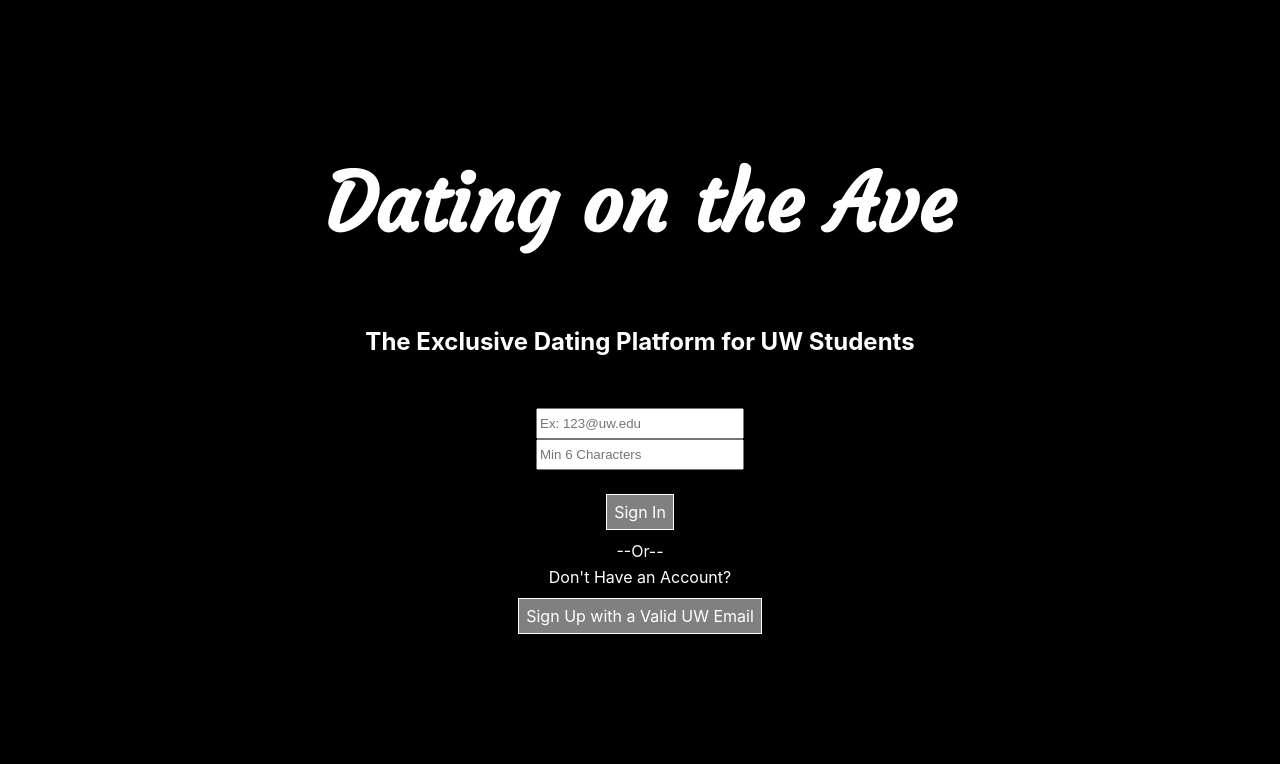
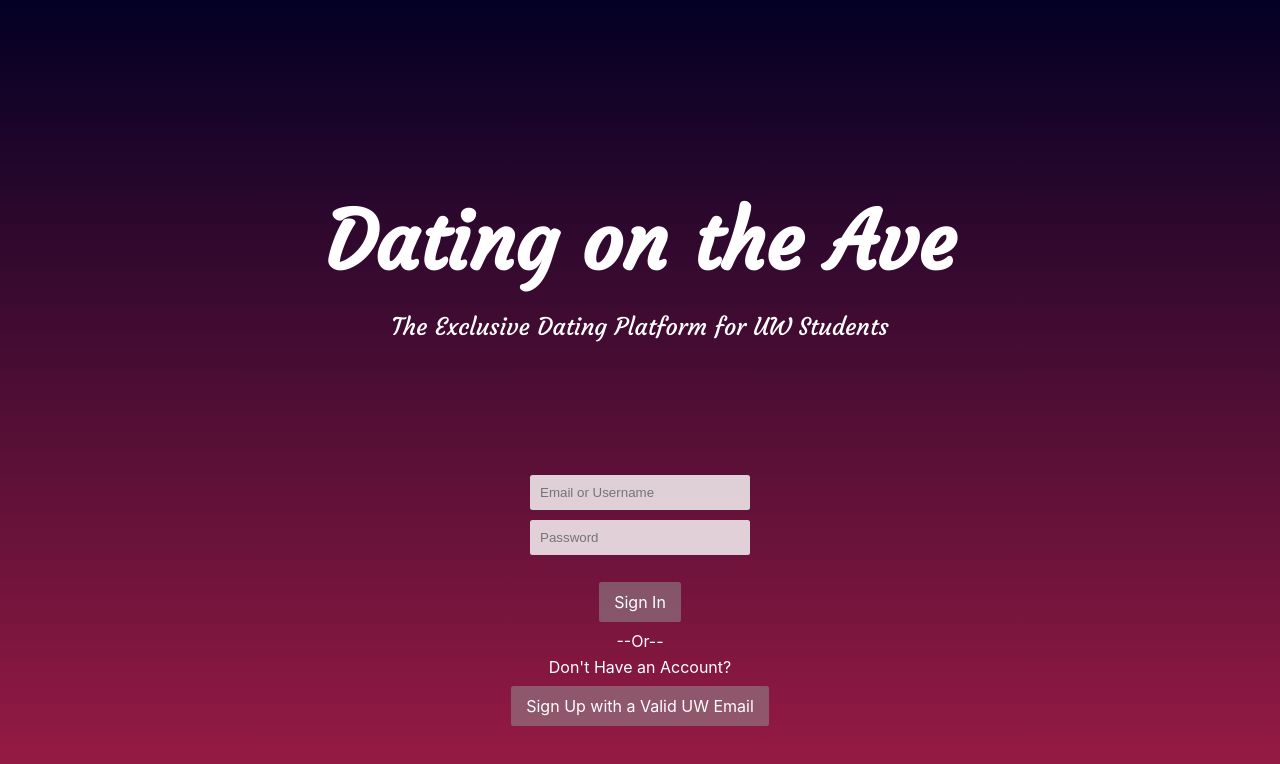
Before and after one commit to TreyMichaels7/DOTA, a React (Create React App) app in the folder client/: page / in a window 1280 px wide. Shown: the top 764 px of the page. Built offline with nearby package versions, Linux system fonts and the light colour scheme; the HTML template or start-up script is replaced by a standard one.

Commit message:
HUGE style upgrades, removed 'logging in...' alert

```diff
--- a/client/src/App.css
+++ b/client/src/App.css
@@ -5,26 +5,39 @@
   text-align: center;
 }
 
-html {
+html, body {
   background-color: black;
+  width: 100%;
+  height: 100%;
+}
+
+#root, #root > div {
+  height: 100%;
 }
 
 .landing-main {
-  margin: 100px;
+  height: 100%;
   display: flex;
   align-items: center;
   flex-direction: column;
+  background: rgb(2,0,36);
+  background: linear-gradient(180deg, rgba(2,0,36,1) 0%, rgba(147,26,67,1) 94%);
 }
 
 .landing-title {
   color: white;
   font-size: 80px;
   font-family: 'Courgette', cursive;
+  margin-top: 15%;
+  margin-bottom: 0;
 }
 
 .landing-subtitle {
   color: white;
   font-size: 24px;
+  margin-bottom: 7.5%;
+  font-family: 'Courgette', cursive;
+  font-weight: 400;
 }
 
 .landing-text {
@@ -35,10 +48,36 @@ html {
 .landing-links {
   color: white;
   text-decoration: none;
-  border: 1px solid white;
-  background-color: grey;
-  padding: 7px;
+  background-color: rgba(150,150,150,0.5);
+  padding: 10px 15px;
+  border-radius: 2.5px;
   cursor: pointer;
+  transition: .2s ease-in-out;
+}
+
+.landing-links:hover {
+  background-color: rgba(150,150,150,.75);
+}
+
+select {
+  box-sizing: content-box;
+  padding: 5px 5px;
+  border-radius: 2.5px;
+  opacity: 0.8;
+}
+
+input[type=email], input[type=password], input[type=text], textarea {
+  text-decoration: none;
+  background-color: rgba(255,255,255,0.8);
+  border: none;
+  padding: 5px 10px;
+  border-radius: 2.5px;
+  transition: .2s ease-in-out;
+}
+
+input[type=email]:focus, input[type=password]:focus, input[type=email]:hover, input[type=password]:hover, input[type=text]:focus, input[type=text]:hover, textarea:hover, textarea:focus {
+  outline: none;
+  background-color: rgba(255,255,255,0.95);
 }
 
 .sign-in-button {
@@ -58,6 +97,10 @@ html {
   align-items: center;
 }
 
+.sign-in > input {
+  margin: 5px;
+}
+
 .input-field {
   width: 200px;
   height: 25px;
@@ -68,17 +111,20 @@ html {
 }
 
 .register-main {
-  margin: 100px;
+  height: 100%;
   display: flex;
   align-items: center;
   flex-direction: column;
-  align-items: center;
+  background: rgb(2,0,36);
+  background: linear-gradient(180deg, rgba(2,0,36,1) 0%, rgba(147,26,67,1) 94%);
 }
 
 .register-title {
   color: white;
   font-size: 24px;
   font-family: 'Courgette', cursive;
+  margin-top: 10%;
+  margin-bottom: 1em;
 }
 
 .register-form {
@@ -107,8 +153,7 @@ html {
   justify-content: space-between;
   padding: 2em;
   height: 40px;
-  background-color: white;
-  vertical-align: center;
+  background-color: #181818;
 }
 
 .nav-button {
@@ -122,7 +167,7 @@ html {
 }
 
 .nav-profile-pic {
-  border: 3px solid black;
+  border: 2px solid #E91E63;
   border-radius: 50%;
   background-color: white;
   height: 40px;
@@ -130,29 +175,39 @@ html {
 }
 
 .nav-home-link {
-  color: black;
+  color: white;
   font-size: 40px;
   font-family: 'Courgette', cursive;
   text-decoration: none;
+  transition: .2s ease-in-out;
+}
+
+.nav-home-link:hover {
+  color: #E91E63;
 }
 
 .nav-links {
-  color: black;
+  color: white;
   text-decoration: none;
   cursor: pointer;
 }
 
+.nav-links:hover {
+  color: #E91E63;
+}
+
 .expanded {
   position: absolute;
-  background-color: grey;
+  background-color: rgb(46, 46, 46);
   display: flex;
   flex-direction: column;
   justify-content: space-evenly;
   align-items: center;
-  width: 100px;
-  height: 100px;
-  top: 105px;
-  right: 0px;
+  width: 120px;
+  height: 80px;
+  top: 85px;
+  right: 30px;
+  border-radius: 2.5px;
 }
 
 .hidden {
@@ -168,17 +223,16 @@ html {
 }
 
 .profile-title {
-  margin-left: 2em;
-  margin-right: 2em;
+  margin-left: 1em;
+  margin-right: 1em;
   font-size: 36px;
   color: white;
 }
 
 .profile-main {
-  margin-top: 100px;
+  margin-top: 20px;
   display: flex;
   flex-direction: column;
-  height: 600px;
 }
 
 .profile-text {
@@ -186,11 +240,13 @@ html {
 }
 
 .profile-bio {
+  width: calc(100% - 10em);
+  margin-left: 2em;
+  margin-top: 1em;
+  padding: 20px 40px;
+  border-radius: 2.5px;
+  background-color: #181818;
   color: white;
-  margin-left: 4em;
-  margin-left: 4em;
-  margin-bottom: 4em;
-  height: 75px;
 }
 
 .profile-avail {
@@ -202,13 +258,17 @@ html {
 
 .profile-subtitle {
   font-size: 30px;
+  margin: 0;
 }
 
 .profile-container {
-  width: 80%;
-  margin-left: 4em;
+  width: calc(100% - 10em);
+  margin-left: 2em;
   display: flex;
   justify-content: space-between;
+  padding: 20px 40px;
+  border-radius: 2.5px;
+  background-color: #181818;
 }
 
 .profile-block {
@@ -225,12 +285,12 @@ html {
   display: flex;
   justify-content: center;
   align-items: center;
-  width: 100px;
-  height: 50px;
-  font-size: 20px;
-  background-color: maroon;
+  font-size: 17px;
+  font-weight: 600;
+  padding: 10px 20px;
+  background-color: #E91E63;
+  border-radius: 3px;
   color: white;
-  border: 1px solid maroon;
   cursor: pointer;
 }
 
@@ -363,9 +423,13 @@ html {
 
 .upcoming, .pending {
   height: 200px;
-  width: 450px;
+  min-width: 450px;
+  width: 100%;
   margin-top: -10px;
-  background-color: maroon;
+  background-color: #181818;
+  border-top: 2.5px solid #E91E63;
+  padding: 20px;
+  border-radius: 0 0 2.5px 2.5px;
   display: flex;
   flex-direction: column;
   align-items: center;
--- a/client/src/Components/components.js
+++ b/client/src/Components/components.js
@@ -29,7 +29,7 @@ export class NavBar extends Component {
               </div>
               <div className={this.state.expanded ? "expanded" : "hidden"}>
                 <Link className="nav-links" to="/profile">Profile</Link>
-                <Link className="nav-links" to="/home">Home</Link>
+                {/* <Link className="nav-links" to="/home">Home</Link> */}
                 <span onClick={this.props.signOut}>
                     <span className="nav-links" >Sign Out</span>
                 </span>
--- a/client/src/Pages/LandingPage.js
+++ b/client/src/Pages/LandingPage.js
@@ -49,7 +49,6 @@ export class LandingPage extends Component {
       const user = await response.json();
       localStorage.setItem("User", JSON.stringify(user));
       this.props.setUser(user);
-      alert("Logging in...");
       return <Redirect to ="/home"/>
     }
 
@@ -63,8 +62,8 @@ export class LandingPage extends Component {
           <h1 className="landing-title">Dating on the Ave</h1>
           <h2 className="landing-subtitle">The Exclusive Dating Platform for UW Students</h2>
           <div className="sign-in">
-            <Input type="email" name="email" className="input-field" value={this.state.email} onChange={this.handleChange} placeholder="Ex: 123@uw.edu"/>
-            <Input type="password" name="password" className="input-field" value={this.state.password} onChange={this.handleChange} placeholder="Min 6 Characters" minLength="6"/>
+            <Input type="email" name="email" className="input-field" value={this.state.email} onChange={this.handleChange} placeholder="Email or Username"/>
+            <Input type="password" name="password" className="input-field" value={this.state.password} onChange={this.handleChange} placeholder="Password" minLength="6"/>
             <span className="sign-in-button" >
               <span className="landing-links" onClick={this.signIn}>Sign In</span>
             </span>
```
Also changed, not shown: 1 other file (tests, documents, lock files or other folders).
